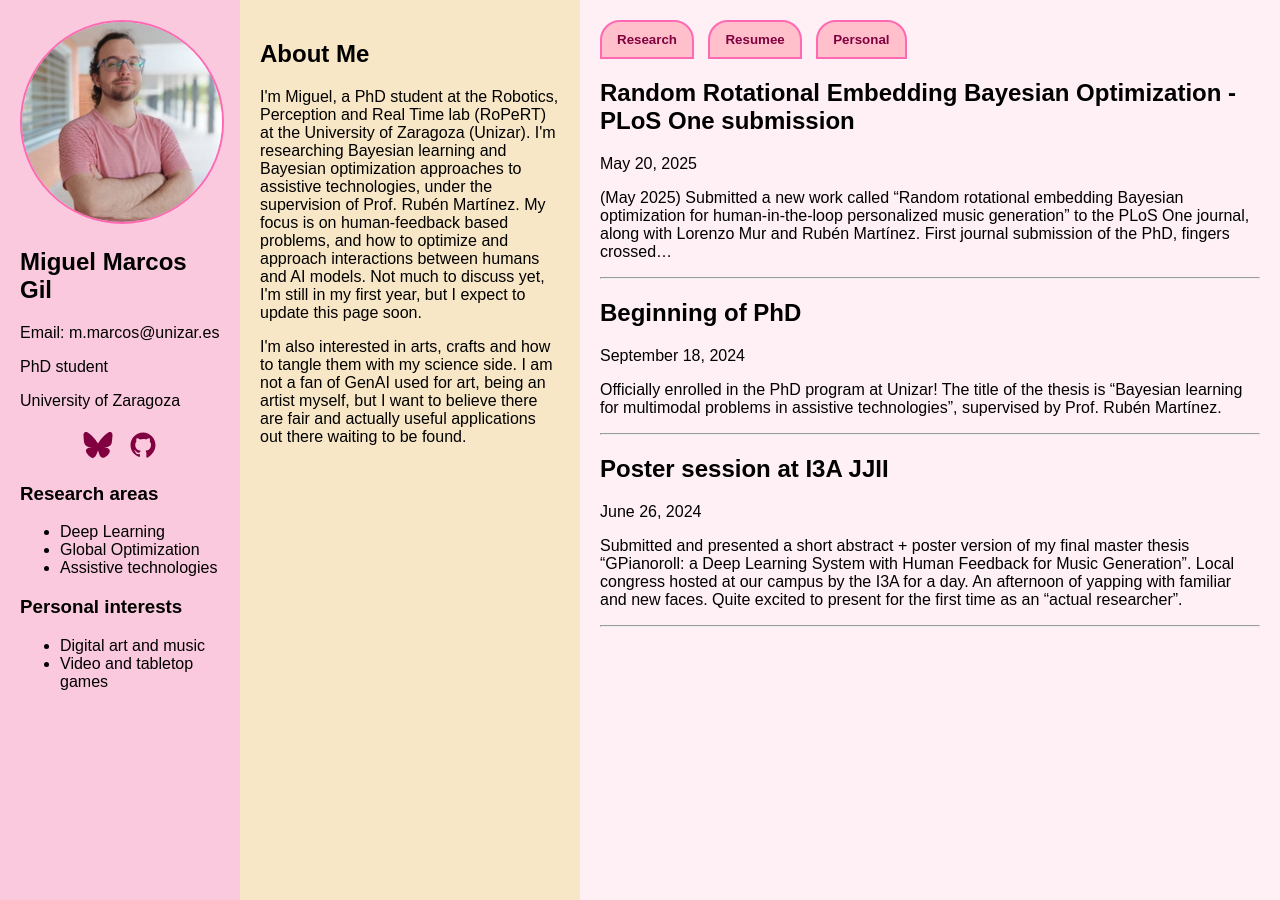
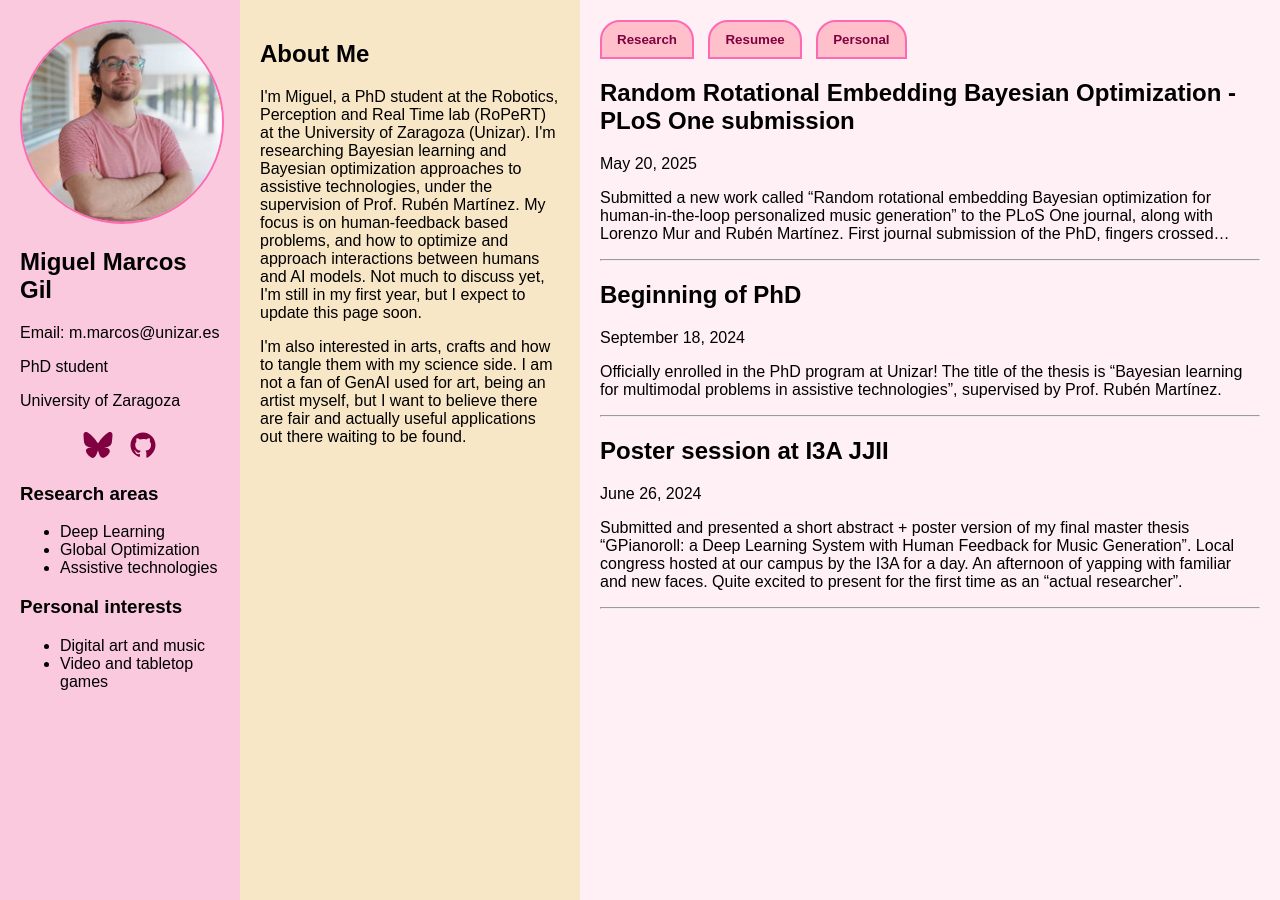
Before and after one commit to mikceroese/mikceroese.github.io, a Jekyll site: the page built from index.md, in a window 1280 px wide. Built offline with Jekyll 4.4.1, drawn with Linux system fonts in a browser that asks for light colours.

Commit message:
Selected tab changes color, removed data from PLOS

```diff
--- a/index.md
+++ b/index.md
@@ -4,9 +4,9 @@ layout: default
 
 <div class="content">
   <div class="tabs">
-    <button onclick="showTab('research')">Research</button>
-    <button onclick="showTab('resumee')">Resumee</button>
-    <button onclick="showTab('personal')">Personal</button>
+    <button class="tab" id="research_tab" onclick="showTab('research')">Research</button>
+    <button class="tab" id="resumee_tab" onclick="showTab('resumee')">Resumee</button>
+    <button class="tab" id="personal_tab" onclick="showTab('personal')">Personal</button>
   </div>
 
   <div id="research" class="tab-content">
@@ -42,5 +42,8 @@ layout: default
 function showTab(tabId) {
   document.querySelectorAll('.tab-content').forEach(t => t.style.display = 'none');
   document.getElementById(tabId).style.display = 'block';
+  document.querySelectorAll('.tab').forEach(t => t.style."background-color" = '#ffc0cb');
+  let buttonId = tabId+"_tab"
+  document.getElementById(buttonId).style."background-color" = '#f8e7c7';
 }
 </script>
```
Also changed, not shown: _posts/2025-05-20-PLoSOne.md (+0 -1 lines).
